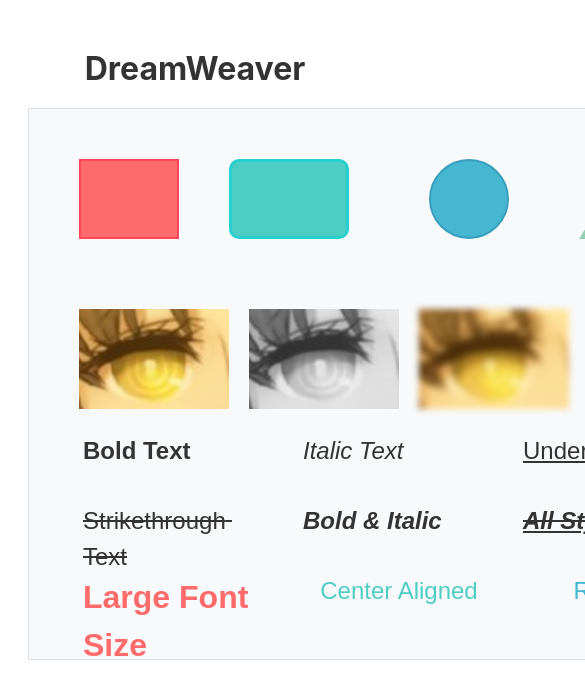
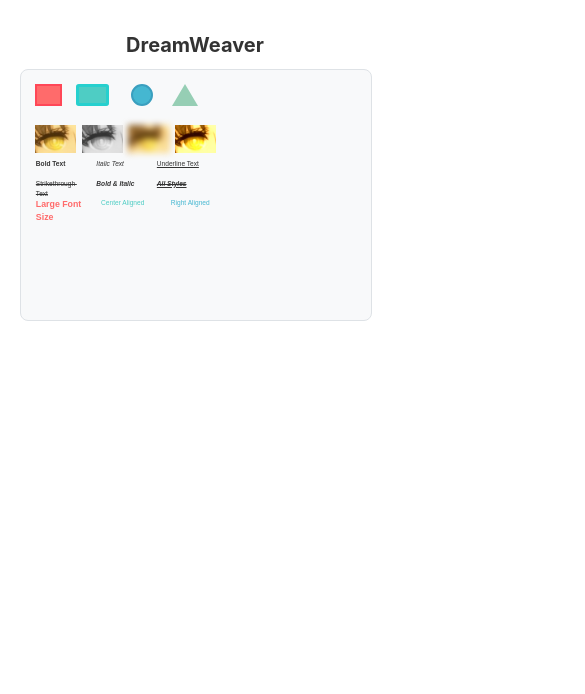
Before and after one commit to Anchen0823/DreamWeaver, a Vue app in the folder app/: page / in a window 390 px wide. Shown: the top 694 px of the page, 585 px wide, since content can reach past the window. Built offline with nearby package versions, Linux system fonts and the light colour scheme; the HTML template or start-up script is replaced by a standard one.

Commit message:
feat: add responsive layout support
Implement dynamic canvas scaling, responsive typography and spacing,
multi-device breakpoint support, and update documentation with
responsive design specifications.

```diff
--- a/app/src/App.vue
+++ b/app/src/App.vue
@@ -11,13 +11,39 @@ import Canvas from './components/Canvas.vue'
 
 <style scoped>
 .app {
-  padding: 20px;
+  padding: 1.25rem;
   font-family: -apple-system, BlinkMacSystemFont, 'Segoe UI', Roboto, sans-serif;
+  max-width: 1400px;
+  margin: 0 auto;
 }
 
 h1 {
   text-align: center;
   color: #333;
-  margin-bottom: 20px;
+  margin-bottom: 1.25rem;
+  font-size: 2rem;
+}
+
+/* 响应式设计 */
+@media (max-width: 768px) {
+  .app {
+    padding: 1rem;
+  }
+
+  h1 {
+    font-size: 1.5rem;
+    margin-bottom: 1rem;
+  }
+}
+
+@media (max-width: 480px) {
+  .app {
+    padding: 0.75rem;
+  }
+
+  h1 {
+    font-size: 1.25rem;
+    margin-bottom: 0.75rem;
+  }
 }
 </style>
--- a/app/src/components/Canvas.vue
+++ b/app/src/components/Canvas.vue
@@ -1,5 +1,5 @@
 <template>
-  <div class="canvas" :style="{ width: canvasWidth + 'px', height: canvasHeight + 'px' }">
+  <div class="canvas" :style="{ width: canvasWidth, height: canvasHeight }">
     <div
       v-for="element in elements"
       :key="element.id"
@@ -34,7 +34,7 @@
 </template>
 
 <script setup lang="ts">
-import { ref } from 'vue'
+import { ref, computed, onMounted, onUnmounted } from 'vue'
 import type {
   CanvasElement,
   ShapeElement,
@@ -42,8 +42,37 @@ import type {
   TextElement
 } from '../types/canvas'
 
-const canvasWidth = ref(800)
-const canvasHeight = ref(550)
+// 响应式画布尺寸
+const canvasWidth = computed(() => '100%')
+const canvasHeight = computed(() => 'auto')
+
+// 画布的实际像素尺寸（用于计算元素位置）
+const actualCanvasWidth = ref(1280)
+const actualCanvasHeight = ref(720)
+
+// 缩放比例
+const scale = ref(1)
+
+// 更新画布尺寸
+const updateCanvasSize = () => {
+  const canvasElement = document.querySelector('.canvas') as HTMLElement
+  if (canvasElement) {
+    const rect = canvasElement.getBoundingClientRect()
+    actualCanvasWidth.value = rect.width
+    actualCanvasHeight.value = rect.height
+    scale.value = actualCanvasWidth.value / 1280 // 基于设计稿宽度计算缩放比例
+  }
+}
+
+// 监听窗口大小变化
+onMounted(() => {
+  updateCanvasSize()
+  window.addEventListener('resize', updateCanvasSize)
+})
+
+onUnmounted(() => {
+  window.removeEventListener('resize', updateCanvasSize)
+})
 
 const elements = ref<CanvasElement[]>([
   {
@@ -310,10 +339,10 @@ const elements = ref<CanvasElement[]>([
 const getBaseStyle = (element: CanvasElement): Record<string, string | number> => {
   return {
     position: 'absolute',
-    left: element.x + 'px',
-    top: element.y + 'px',
-    width: element.width + 'px',
-    height: element.height + 'px',
+    left: (element.x * scale.value) + 'px',
+    top: (element.y * scale.value) + 'px',
+    width: (element.width * scale.value) + 'px',
+    height: (element.height * scale.value) + 'px',
     boxSizing: 'border-box'
   }
 }
@@ -331,7 +360,7 @@ const getShapeStyle = (element: ShapeElement): Record<string, string | number> =
   if (element.type === 'rounded-rectangle') {
     return {
       ...baseStyle,
-      borderRadius: (element.borderRadius || 0) + 'px'
+      borderRadius: ((element.borderRadius || 0) * scale.value) + 'px'
     }
   }
 
@@ -343,15 +372,17 @@ const getShapeStyle = (element: ShapeElement): Record<string, string | number> =
   }
 
   if (element.type === 'triangle') {
+    const scaledWidth = element.width * scale.value
+    const scaledHeight = element.height * scale.value
     return {
       ...getBaseStyle(element),
       width: '0',
       height: '0',
       backgroundColor: 'transparent',
       border: 'none',
-      borderLeft: `${element.width / 2}px solid transparent`,
-      borderRight: `${element.width / 2}px solid transparent`,
-      borderBottom: `${element.height}px solid ${element.backgroundColor}`,
+      borderLeft: `${scaledWidth / 2}px solid transparent`,
+      borderRight: `${scaledWidth / 2}px solid transparent`,
+      borderBottom: `${scaledHeight}px solid ${element.backgroundColor}`,
       borderTopWidth: '0'
     }
   }
@@ -389,7 +420,7 @@ const getImageStyle = (element: ImageElement): Record<string, string | number> =
 const getTextStyle = (element: TextElement): Record<string, string | number> => {
   return {
     fontFamily: element.fontFamily,
-    fontSize: element.fontSize + 'px',
+    fontSize: (element.fontSize * scale.value) + 'px',
     color: element.color,
     backgroundColor: element.backgroundColor || 'transparent',
     fontWeight: element.bold ? 'bold' : 'normal',
@@ -400,7 +431,7 @@ const getTextStyle = (element: TextElement): Record<string, string | number> =>
     ].filter(Boolean).join(' ') || 'none',
     textAlign: element.textAlign || 'left',
     lineHeight: element.lineHeight || 1.5,
-    padding: '4px',
+    padding: (4 * scale.value) + 'px',
     boxSizing: 'border-box',
     wordWrap: 'break-word',
     width: '100%',
@@ -455,8 +486,12 @@ const getElementStyle = (element: CanvasElement): Record<string, string | number
   position: relative;
   background-color: #f8f9fa;
   border: 1px solid #dee2e6;
-  margin: 20px auto;
+  margin: 1.25rem auto;
   overflow: hidden;
+  width: 100%;
+  max-width: 1200px;
+  aspect-ratio: 16 / 9; /* 保持16:9的宽高比 */
+  min-height: 400px;
 }
 
 .element {
@@ -476,4 +511,21 @@ const getElementStyle = (element: CanvasElement): Record<string, string | number
   user-select: text;
   white-space: pre-wrap;
 }
+
+/* 响应式设计 */
+@media (max-width: 768px) {
+  .canvas {
+    margin: 1rem auto;
+    min-height: 300px;
+    max-width: 100%;
+  }
+}
+
+@media (max-width: 480px) {
+  .canvas {
+    margin: 0.75rem auto;
+    min-height: 250px;
+    border-radius: 8px;
+  }
+}
 </style>
```
Also changed, not shown: 1 other file (tests, documents, lock files or other folders).
